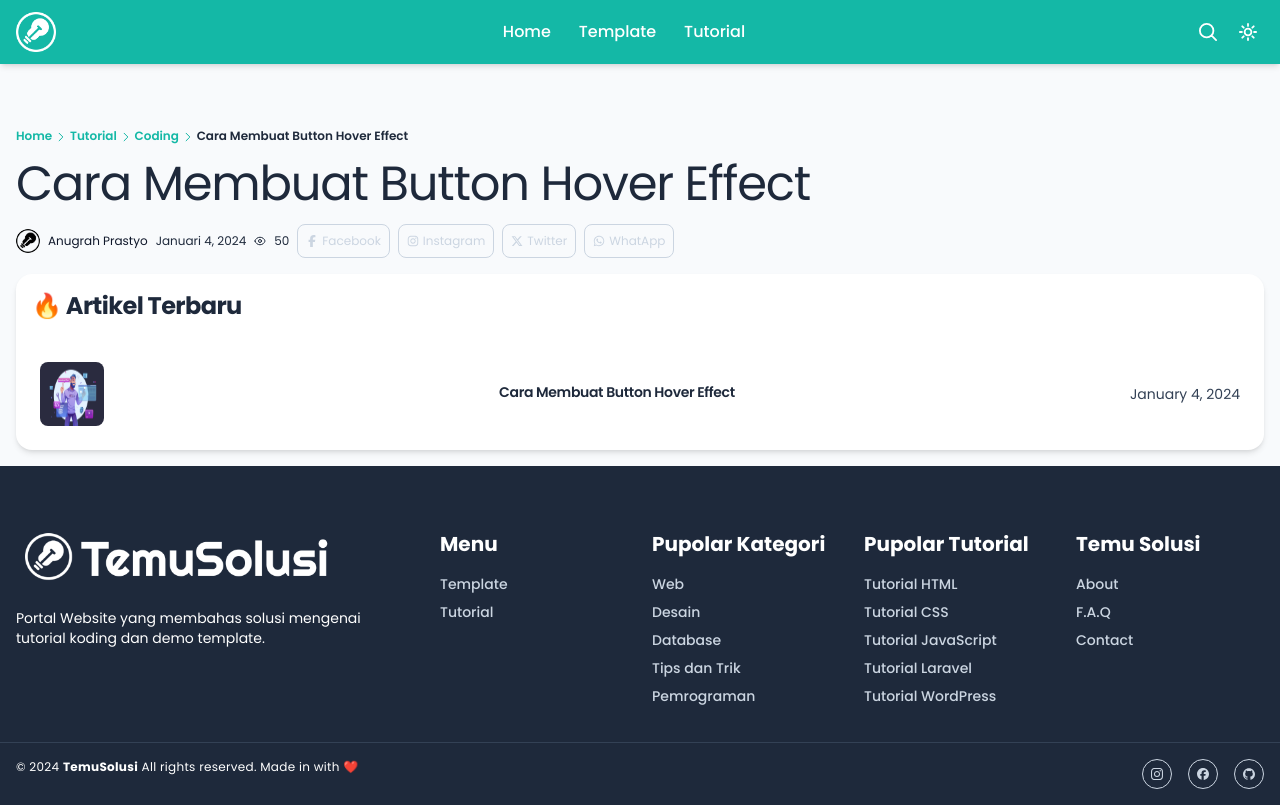
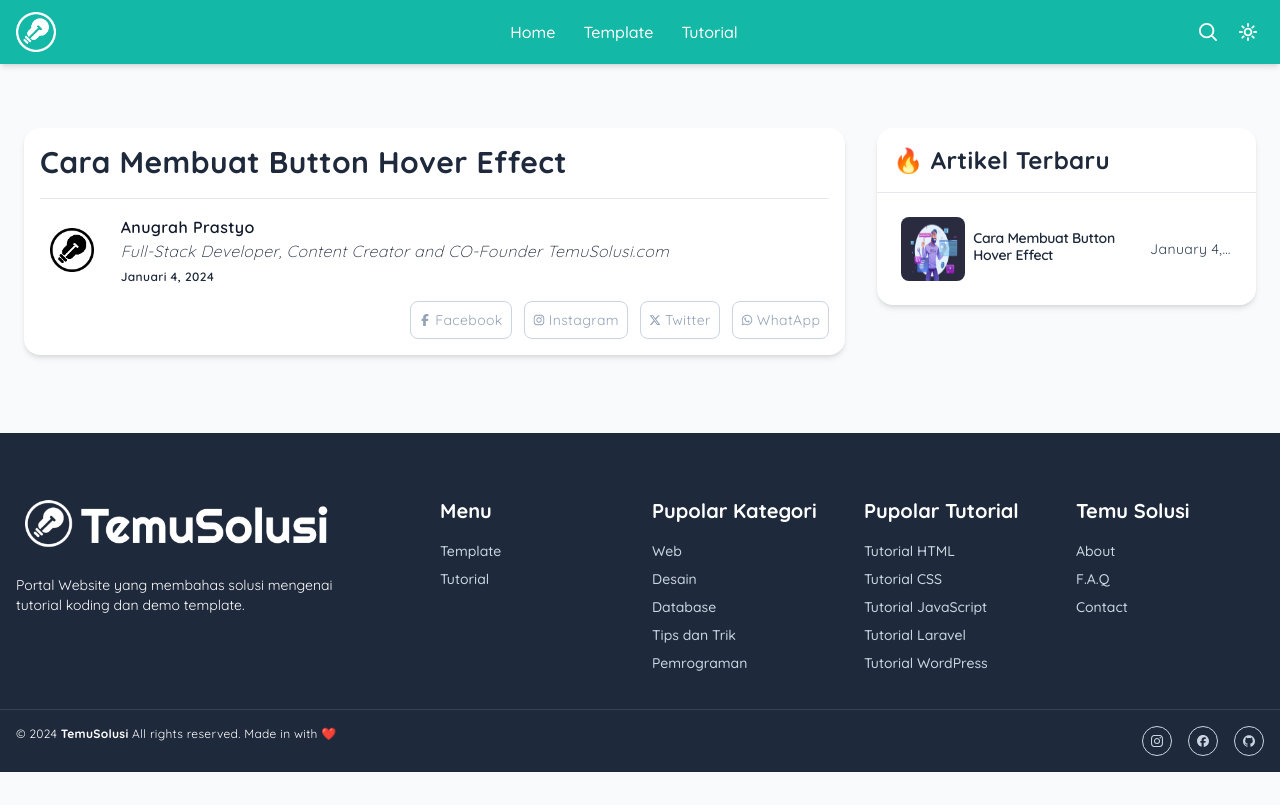
Before and after one commit to anugrahp13/template-temusolusi, a website: page artikel.html in a window 1280 px wide. Drawn offline with Linux system fonts and the light colour scheme.

Commit message:
style - changes and added attribut

```diff
--- a/artikel.html
+++ b/artikel.html
@@ -4,6 +4,7 @@
   <meta charset="UTF-8">
   <meta name="viewport" content="width=device-width, initial-scale=1.0">
   <link href="src/style/css/output.css" rel="stylesheet">
+  <link href="src/style/css/input.css" rel="stylesheet">
   <link href="src/vendors/fontawesome/css/fontawesome.min.css" rel="stylesheet">
 </head>
 <body class="bg-slate-50 text-slate-800 dark:bg-slate-900 dark:text-white transition-colors">
@@ -108,7 +109,7 @@
     <!-- Modal Search End -->
 
     <!-- Main Artikel Start -->
-    <div class="container lg:max-w-7xl mx-auto px-4 mt-16">
+    <!-- <div class="container lg:max-w-7xl mx-auto px-4 mt-16">
         <div class="font-semibold text-primary text-xs mb-4">
             <a href="index.html" class="hover:text-teal-700 dark:text-primary hover:dark:text-white">Home</a>
             <svg xmlns="http://www.w3.org/2000/svg" class="w-3 h-3 inline" fill="none" viewBox="0 0 24 24" stroke-width="2" stroke="currentColor">
@@ -125,47 +126,51 @@
             <span class="text-slate-800 dark:text-white">Cara Membuat Button Hover Effect</span>
         </div>
         <h1 class="text-3xl md:text-4xl lg:text-5xl font-dark mb-4 leading-tight tracking-tight">Cara Membuat Button Hover Effect</h1>
-    </div>
-    <div class="container px-0 lg:px-6 lg:max-w-7xl mx-auto grid grid-cols-4 md:grid-cols-12 my-4 mb:my-8 lg:my-16" style="height: auto !important;">
-        <div class="col-span-12 lg:col-span-8">
-            <div class="flex flex-wrap items-center justify-start gap-2 text-xs md:text-base mb-4">
-                <div class="flex items-center gap-2 mb-2 md:mb-0">
-                    <img src="src/images/icon-dark-temusolusi.png" data-src="src/images/icon-dark-temusolusi.png" alt="Penulis" class="rounded-full inline lazyload w-6 h-6 lazyload">
-                    <a href="penulis.html" class="text-dark focus:text-primary hover:text-primary dark:text-white hover:dark:text-primary">Anugrah Prastyo</a>
-                    <time datetime="">Januari 4, 2024</time>
-                    <svg xmlns="http://www.w3.org/2000/svg" class="w-3 h-3" fill="none" viewBox="0 0 24 24" stroke-width="2" stroke="currentColor">
-                        <path stroke-linecap="round" stroke-linejoin="round" d="M2.036 12.322a1.012 1.012 0 0 1 0-.639C3.423 7.51 7.36 4.5 12 4.5c4.638 0 8.573 3.007 9.963 7.178.07.207.07.431 0 .639C20.577 16.49 16.64 19.5 12 19.5c-4.638 0-8.573-3.007-9.963-7.178Z" />
-                        <path stroke-linecap="round" stroke-linejoin="round" d="M15 12a3 3 0 1 1-6 0 3 3 0 0 1 6 0Z" />
-                    </svg>
-                    <span>50</span>
+    </div> -->
+    <main class="container px-0 lg:px-6 lg:max-w-7xl mx-auto grid grid-cols-4 md:grid-cols-12 my-4 mb:my-8 lg:my-16 tracking-wide" style="height: auto !important;">
+        <div class="col-span-8">
+            <div class="p-4 rounded-2xl bg-white dark:bg-slate-800 shadow-md grid gap-2">
+                <div class="mb-2 text-3xl font-bold font-dark leading-tight">Cara Membuat Button Hover Effect</div>
+                <hr>
+                <div class="flex flex-wrap items-center text-base my-2 gap-4">
+                    <div class="grid grid-cols-8 items-center gap-4">
+                        <div class="col-span-1">
+                            <img src="src/images/icon-dark-temusolusi.png" data-src="src/images/icon-dark-temusolusi.png" data-size="auto" alt="Penulis" class="lazyload rounded-full object-contain w-full h-11 lazyloaded">
+                        </div>
+                        <a href="#" class="col-span-7 gap-1">
+                            <div class="author-name font-semibold text-dark focus:text-primary dark:text-white">Anugrah Prastyo</div>
+                            <div class="author-description font-light">Full-Stack Developer, Content Creator and CO-Founder TemuSolusi.com</div>
+                            <div class="author-date text-xs font-semibold">Januari 4, 2024</div>
+                        </a>
+                    </div>
                 </div>
-                <div class="flex items-center gap-2">
+                <div class="flex flex-wrap items-center justify-center md:justify-end text-sm gap-3">
                     <!-- Facebook -->
-                    <a href="https://www.facebook.com/anugrah.prastyo.31/" target="_blank" class="rounded-lg flex justify-center items-center p-2 border border-slate-300 text-slate-300 hover:border-primary hover:text-white hover:bg-primary gap-1">
+                    <a href="https://www.facebook.com/anugrah.prastyo.31/" target="_blank" class="rounded-lg flex justify-center items-center p-2 border border-slate-300 text-slate-400 hover:border-primary hover:text-white hover:bg-primary gap-1">
                         <svg xmlns="http://www.w3.org/2000/svg" class="w-3 h-3 fill-current" viewBox="0 0 320 512"><path d="M80 299.3V512H196V299.3h86.5l18-97.8H196V166.9c0-51.7 20.3-71.5 72.7-71.5c16.3 0 29.4 .4 37 1.2V7.9C291.4 4 256.4 0 236.2 0C129.3 0 80 50.5 80 159.4v42.1H14v97.8H80z"/></svg>
                         Facebook
                     </a>
                     <!-- Instagram -->
-                    <a href="https://www.instagram.com/anugrahp313/" target="_blank" class="rounded-lg flex justify-center items-center p-2 border border-slate-300 text-slate-300 hover:border-primary hover:text-white hover:bg-primary gap-1">
+                    <a href="https://www.instagram.com/anugrahp313/" target="_blank" class="rounded-lg flex justify-center items-center p-2 border border-slate-300 text-slate-400 hover:border-primary hover:text-white hover:bg-primary gap-1">
                         <svg xmlns="http://www.w3.org/2000/svg" class="w-3 h-3 fill-current" viewBox="0 0 448 512"><path d="M224.1 141c-63.6 0-114.9 51.3-114.9 114.9s51.3 114.9 114.9 114.9S339 319.5 339 255.9 287.7 141 224.1 141zm0 189.6c-41.1 0-74.7-33.5-74.7-74.7s33.5-74.7 74.7-74.7 74.7 33.5 74.7 74.7-33.6 74.7-74.7 74.7zm146.4-194.3c0 14.9-12 26.8-26.8 26.8-14.9 0-26.8-12-26.8-26.8s12-26.8 26.8-26.8 26.8 12 26.8 26.8zm76.1 27.2c-1.7-35.9-9.9-67.7-36.2-93.9-26.2-26.2-58-34.4-93.9-36.2-37-2.1-147.9-2.1-184.9 0-35.8 1.7-67.6 9.9-93.9 36.1s-34.4 58-36.2 93.9c-2.1 37-2.1 147.9 0 184.9 1.7 35.9 9.9 67.7 36.2 93.9s58 34.4 93.9 36.2c37 2.1 147.9 2.1 184.9 0 35.9-1.7 67.7-9.9 93.9-36.2 26.2-26.2 34.4-58 36.2-93.9 2.1-37 2.1-147.8 0-184.8zM398.8 388c-7.8 19.6-22.9 34.7-42.6 42.6-29.5 11.7-99.5 9-132.1 9s-102.7 2.6-132.1-9c-19.6-7.8-34.7-22.9-42.6-42.6-11.7-29.5-9-99.5-9-132.1s-2.6-102.7 9-132.1c7.8-19.6 22.9-34.7 42.6-42.6 29.5-11.7 99.5-9 132.1-9s102.7-2.6 132.1 9c19.6 7.8 34.7 22.9 42.6 42.6 11.7 29.5 9 99.5 9 132.1s2.7 102.7-9 132.1z"/></svg>
                         Instagram
                     </a>
                     <!-- Twitter -->
-                    <a href="https://github.com/anugrahp13" target="_blank" class="rounded-lg flex justify-center items-center p-2 border border-slate-300 text-slate-300 hover:border-primary hover:text-white hover:bg-primary gap-1">
+                    <a href="https://github.com/anugrahp13" target="_blank" class="rounded-lg flex justify-center items-center p-2 border border-slate-300 text-slate-400 hover:border-primary hover:text-white hover:bg-primary gap-1">
                         <svg xmlns="http://www.w3.org/2000/svg" class="w-3 h-3 fill-current" viewBox="0 0 512 512"><path d="M389.2 48h70.6L305.6 224.2 487 464H345L233.7 318.6 106.5 464H35.8L200.7 275.5 26.8 48H172.4L272.9 180.9 389.2 48zM364.4 421.8h39.1L151.1 88h-42L364.4 421.8z"/></svg>
                         Twitter
                     </a>
                     <!-- WhatApp -->
-                    <a href="https://github.com/anugrahp13" target="_blank" class="rounded-lg flex justify-center items-center p-2 border border-slate-300 text-slate-300 hover:border-primary hover:text-white hover:bg-primary gap-1">
+                    <a href="https://github.com/anugrahp13" target="_blank" class="rounded-lg flex justify-center items-center p-2 border border-slate-300 text-slate-400 hover:border-primary hover:text-white hover:bg-primary gap-1">
                         <svg xmlns="http://www.w3.org/2000/svg" class="w-3 h-3 fill-current" viewBox="0 0 448 512"><path d="M380.9 97.1C339 55.1 283.2 32 223.9 32c-122.4 0-222 99.6-222 222 0 39.1 10.2 77.3 29.6 111L0 480l117.7-30.9c32.4 17.7 68.9 27 106.1 27h.1c122.3 0 224.1-99.6 224.1-222 0-59.3-25.2-115-67.1-157zm-157 341.6c-33.2 0-65.7-8.9-94-25.7l-6.7-4-69.8 18.3L72 359.2l-4.4-7c-18.5-29.4-28.2-63.3-28.2-98.2 0-101.7 82.8-184.5 184.6-184.5 49.3 0 95.6 19.2 130.4 54.1 34.8 34.9 56.2 81.2 56.1 130.5 0 101.8-84.9 184.6-186.6 184.6zm101.2-138.2c-5.5-2.8-32.8-16.2-37.9-18-5.1-1.9-8.8-2.8-12.5 2.8-3.7 5.6-14.3 18-17.6 21.8-3.2 3.7-6.5 4.2-12 1.4-32.6-16.3-54-29.1-75.5-66-5.7-9.8 5.7-9.1 16.3-30.3 1.8-3.7 .9-6.9-.5-9.7-1.4-2.8-12.5-30.1-17.1-41.2-4.5-10.8-9.1-9.3-12.5-9.5-3.2-.2-6.9-.2-10.6-.2-3.7 0-9.7 1.4-14.8 6.9-5.1 5.6-19.4 19-19.4 46.3 0 27.3 19.9 53.7 22.6 57.4 2.8 3.7 39.1 59.7 94.8 83.8 35.2 15.2 49 16.5 66.6 13.9 10.7-1.6 32.8-13.4 37.4-26.4 4.6-13 4.6-24.1 3.2-26.4-1.3-2.5-5-3.9-10.5-6.6z"/></svg>
                         WhatApp
                     </a>
                 </div>
             </div>
         </div>
-        <aside class="md:px-8 md:pl-4 md:pr-0 lg:pl-8 lg:pr-0 mt-8 lg:mt-0 col-span-12 lg:col-span-4" style="height: auto !important;">
+        <aside class="pl-4 md:px-8 md:pl-4 md:pr-0 lg:pl-8 lg:pr-0 mt-8 lg:mt-0 col-span-4 tracking-wide" style="height: auto !important;">
             <div class="mb-16 rounded-2xl bg-white dark:bg-slate-800 shadow-md">
-                <h2 class="text-2xl font-bold p-4 tracking-tight border-b dark:border-slate-700">🔥 Artikel Terbaru</h2>
+                <h2 class="text-2xl font-bold p-4 border-b dark:border-slate-700">🔥 Artikel Terbaru</h2>
                 <a href="" title="Cara Membuat Button Hover Effect">
                     <div class="flex items-center justify-between p-6 hover:bg-slate-700 active:scale-95 active:rounded-xl transition-all gap-2">
                         <img class="w-16 h-16 lazyload rounded-lg lazyload" src="src/images-articel/button-hover-effect.jpeg" data-src="src/images-articel/button-hover-effect.jpeg" alt="Button Hover Effect" width="64" height="64" >
@@ -175,7 +180,7 @@
                 </a>
             </div>
         </aside>
-    </div>
+    </main>
     <!-- Main Artikel End -->
 
     <!-- Footer Start -->
--- a/src/style/css/input.css
+++ b/src/style/css/input.css
@@ -1,11 +1,11 @@
-@import url('https://fonts.googleapis.com/css2?family=Poppins:wght@200;300;400;500;600;700;800;900&display=swap');
+@import url('https://fonts.googleapis.com/css2?family=Quicksand:wght@300..700&display=swap');
 
 @tailwind base;
 @tailwind components;
 @tailwind utilities;
 
 body {
-    font-family: 'Poppins', sans-serif;
+    font-family: 'Quicksand', sans-serif;
 }
 
 .bars {
@@ -32,3 +32,11 @@
 #dark-toggle:checked ~ label div.toggle-circle {
     @apply translate-x-3;
 }
+
+.author-description {
+    font-style: italic;
+}
+
+.author-date {
+    margin-top: .4rem;
+}
--- a/tailwind.config.js
+++ b/tailwind.config.js
@@ -3,7 +3,7 @@
   content: [
     './components/**/*.{html,js}',
     './pages/**/*.{html,js}',
-    './index.html','template-portfolio.html','template-blog.html','template-bisnis.html','kategori.html','tutorial.html',
+    './index.html','template-portfolio.html','template-blog.html','template-bisnis.html','kategori.html','tutorial.html','artikel.html',
   ],
   darkMode: 'class',
   theme: {
```
Also changed, not shown: src/style/css/output.css, 1 other file.
